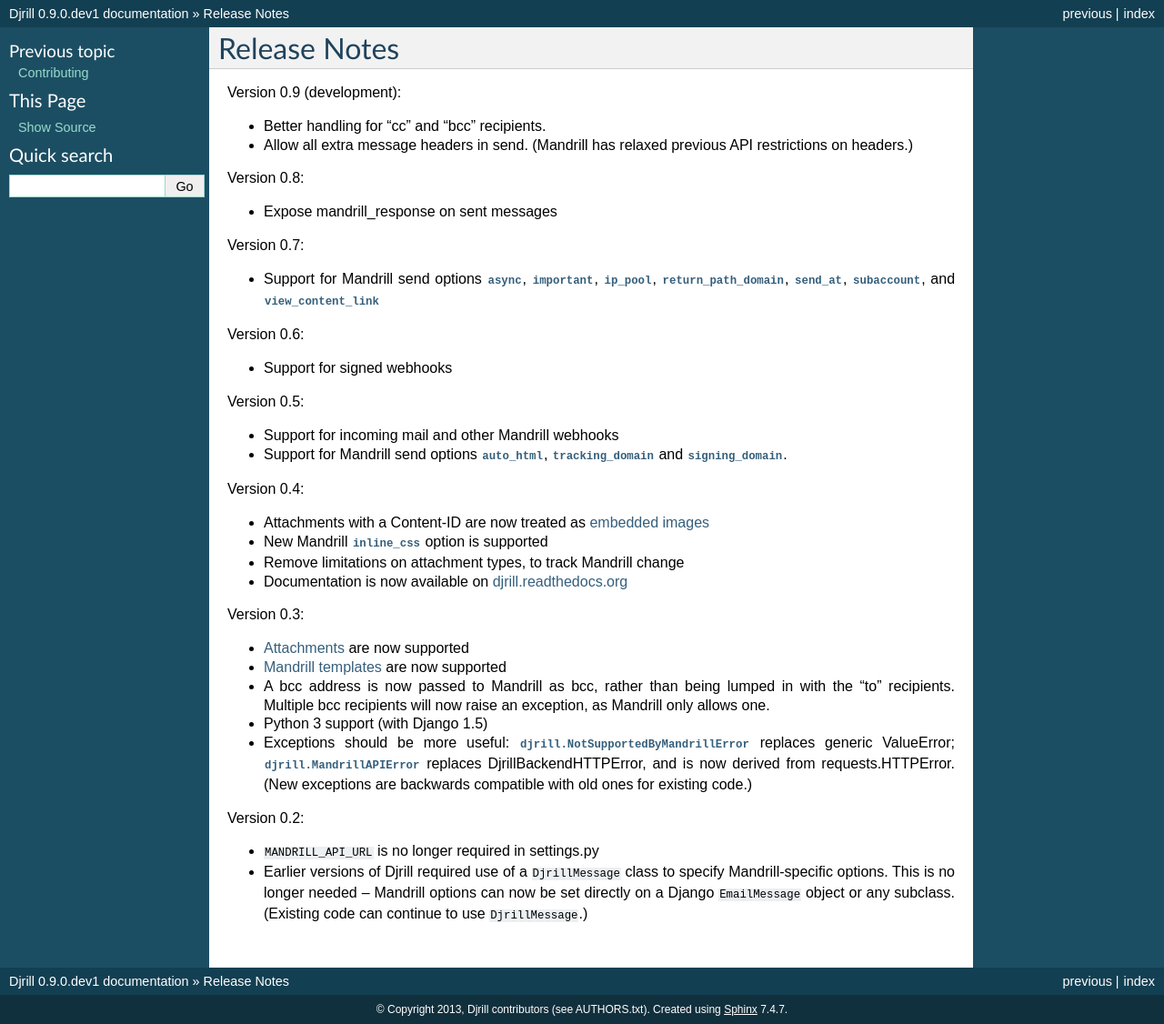
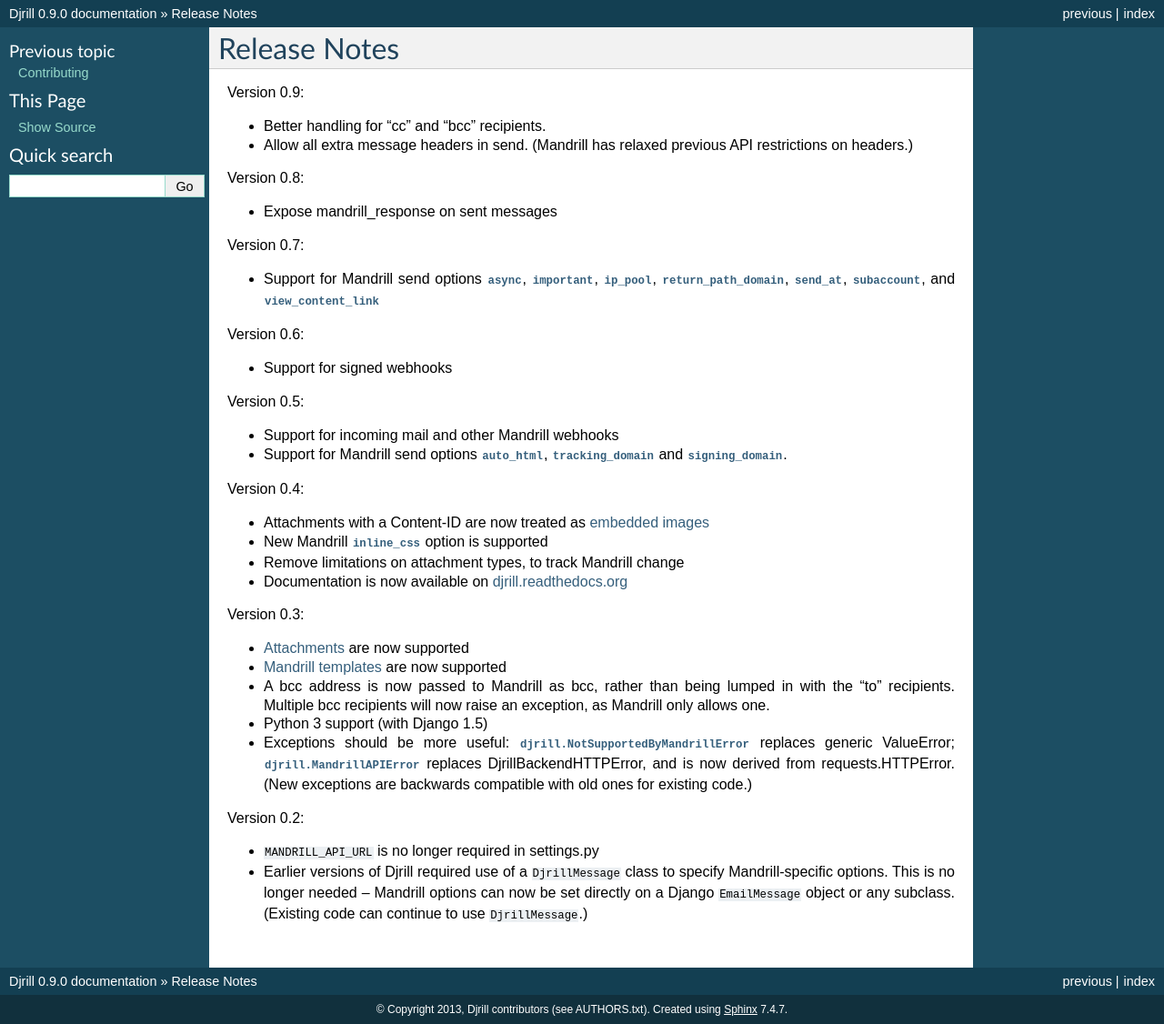
Before and after one commit to brack3t/Djrill, a Sphinx documentation site: the page built from docs/history.rst, in a window 1280 px wide. Shown: the whole page at 91% size. Built offline with Sphinx 7.4.7, drawn with Linux system fonts in a browser that asks for light colours.

Commit message:
Release v0.9

```diff
--- a/djrill/_version.py
+++ b/djrill/_version.py
@@ -1,3 +1,3 @@
-VERSION = (0, 9, 0, 'dev1')  # Remove the 'dev1' component in release branches
+VERSION = (0, 9, 0)
 __version__ = '.'.join([str(x) for x in VERSION])
 __minor_version__ = '.'.join([str(x) for x in VERSION[:2]])  # Sphinx's X.Y "version"
--- a/docs/history.rst
+++ b/docs/history.rst
@@ -1,7 +1,7 @@
 Release Notes
 =============
 
-Version 0.9 (development):
+Version 0.9:
 
 * Better handling for "cc" and "bcc" recipients.
 * Allow all extra message headers in send.
```
